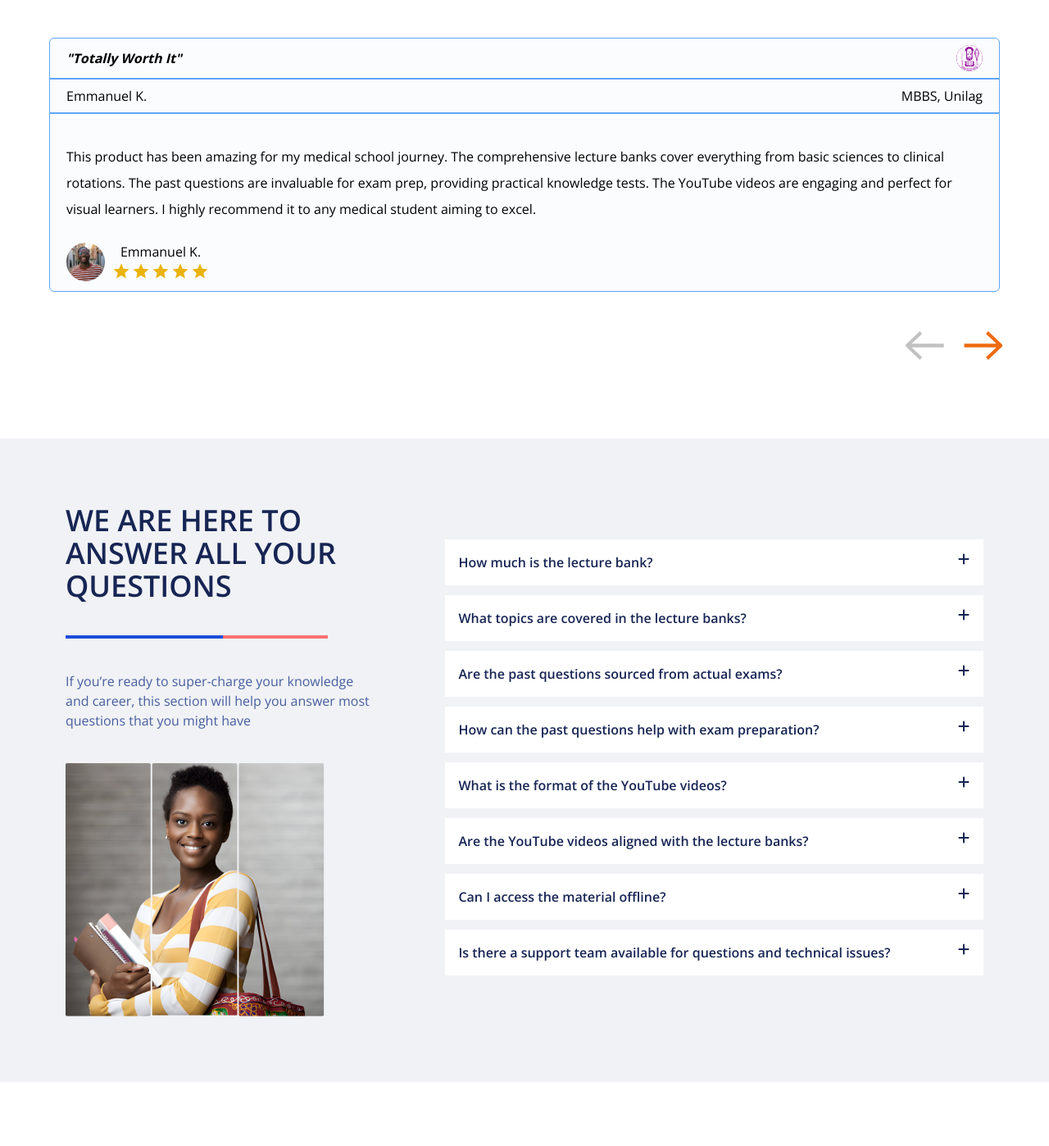
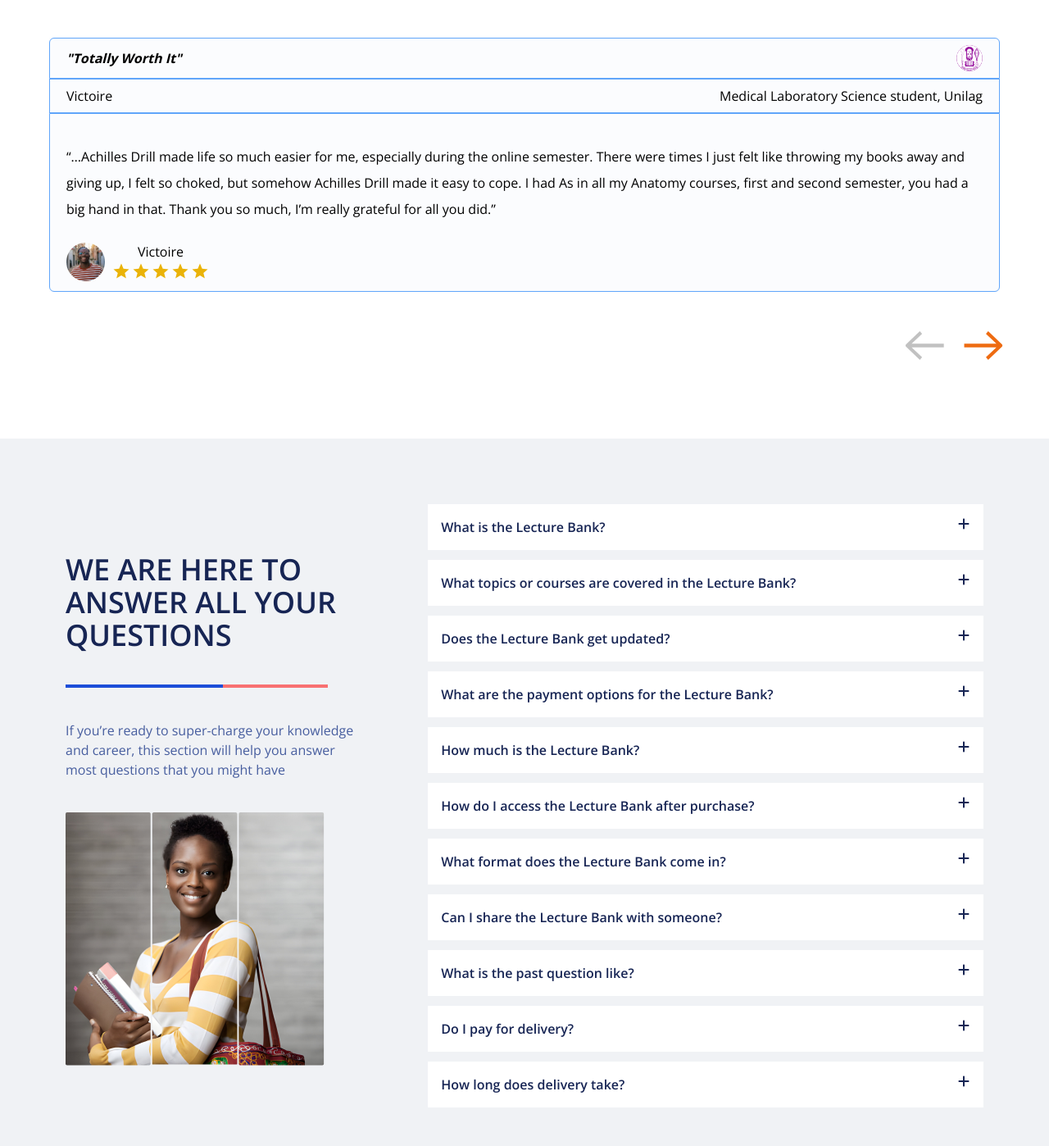
Before and after one commit to Victorgreene123/Achilles-frontend-copy, a React (Create React App) app: page / in a window 1280 px wide. Shown: the part 3315-4713 px from the top of the page at 82% size. Built offline with nearby package versions, Linux system fonts and the light colour scheme.

Commit message:
Technical write up

```diff
--- a/src/components/Accordion.js
+++ b/src/components/Accordion.js
@@ -14,51 +14,67 @@
   const accordion = [
     {
       id: 1,
-      text: "How much is the lecture bank?",
+      text: "What is the Lecture Bank?",
       content:
-        "Lorem ipsum dolor sit amet consectetur adipisicing elit. Adipisci obcaecati repellendus dolore consequatur neque molestias voluptatum nemo cupiditate voluptas, sed possimus quis explicabo alias, tempore sapiente, voluptatibus saepe laboriosam facilis",
+        "The Lecture Bank is a compilation of tutorial videos and other resources that cover your syllabus in your different courses of Anatomy, Physiology and Biochemistry. The resources in it are simplified and designed to help you study any topic of your choice anywhere and anytime.",
     },
     {
       id: 2,
-      text: "What topics are covered in the lecture banks?",
+      text: "What topics or courses are covered in the Lecture Bank? ",
       content:
-        "Lorem ipsum dolor sit amet consectetur adipisicing elit. Adipisci obcaecati repellendus dolore consequatur neque molestias voluptatum nemo cupiditate voluptas, sed possimus quis explicabo alias, tempore sapiente, voluptatibus saepe laboriosam facilis",
+        "The Lecture Bank covers topics in your Anatomy, Physiology and Biochemistry curricula.",
     },
     {
       id: 3,
-      text: "Are the past questions sourced from actual exams?",
+      text: "Does the Lecture Bank get updated?",
       content:
-        "Lorem ipsum dolor sit amet consectetur adipisicing elit. Adipisci obcaecati repellendus dolore consequatur neque molestias voluptatum nemo cupiditate voluptas, sed possimus quis explicabo alias, tempore sapiente, voluptatibus saepe laboriosam facilis",
+        "Yes. The Lecture Bank is updated regularly to provide you with the most relevant and current information.",
     },
     {
       id: 4,
-      text: "How can the past questions help with exam preparation?",
+      text: "What are the payment options for the Lecture Bank?",
       content:
-        "Lorem ipsum dolor sit amet consectetur adipisicing elit. Adipisci obcaecati repellendus dolore consequatur neque molestias voluptatum nemo cupiditate voluptas, sed possimus quis explicabo alias, tempore sapiente, voluptatibus saepe laboriosam facilis",
+        "You get access to the Lecture Bank in one single purchase. Payment does not need to be renewed. ",
     },
     {
       id: 5,
-      text: "What is the format of the YouTube videos?",
+      text: "How much is the Lecture Bank?",
       content:
-        "Lorem ipsum dolor sit amet consectetur adipisicing elit. Adipisci obcaecati repellendus dolore consequatur neque molestias voluptatum nemo cupiditate voluptas, sed possimus quis explicabo alias, tempore sapiente, voluptatibus saepe laboriosam facilis",
+        "The price depends on how many of the Lecture Banks you're buying. You can visit our store to see our resources with their prices. There are discounts for buying more than one material too.",
     },
     {
       id: 6,
-      text: "Are the YouTube videos aligned with the lecture banks?",
+      text: "How do I access the Lecture Bank after purchase?",
       content:
-        "Lorem ipsum dolor sit amet consectetur adipisicing elit. Adipisci obcaecati repellendus dolore consequatur neque molestias voluptatum nemo cupiditate voluptas, sed possimus quis explicabo alias, tempore sapiente, voluptatibus saepe laboriosam facilis",
+        "The Lecture Banks are hosted on private Telegram channels. They have been sequentially arranged and properly bookmarked for easy access.",
     },
     {
       id: 7,
-      text: "Can I access the material offline?",
+      text: "What format does the Lecture Bank come in?",
       content:
-        "Lorem ipsum dolor sit amet consectetur adipisicing elit. Adipisci obcaecati repellendus dolore consequatur neque molestias voluptatum nemo cupiditate voluptas, sed possimus quis explicabo alias, tempore sapiente, voluptatibus saepe laboriosam facilis",
+        "The Lecture Bank comes in form of videos. It is a compilation of over 700 recorded tutorial videos created by our instructors. It also contains review questions and answers, and other bonus materials.",
     },
     {
       id: 8,
-      text: "Is there a support team available for questions and technical issues?",
+      text: "Can I share the Lecture Bank with someone?",
       content:
-        "Lorem ipsum dolor sit amet consectetur adipisicing elit. Adipisci obcaecati repellendus dolore consequatur neque molestias voluptatum nemo cupiditate voluptas, sed possimus quis explicabo alias, tempore sapiente, voluptatibus saepe laboriosam facilis",
+        "The Lecture Bank is strictly personalized and cannot be shared. The security in place does not allow sharing.",
+    },
+    {
+      id: 9,
+      text: "What is the past question like? ",
+      content:
+        "The past question is a hard copy material that contains real past in-course and exam questions with detailed solutions and explanations.",
+    },
+    {
+      id: 10,
+      text: "Do I pay for delivery?",
+      content: "Yes. Delivery fee varies based on your location.",
+    },
+    {
+      id: 11,
+      text: "How long does delivery take?",
+      content: "Delivery typically takes 3-4 working days.",
     },
   ];
 
@@ -118,9 +134,9 @@
             </div>
           </div>
           <div className='flex gap-px'>
-            <img className='object-contain w-1/3' src={image6} alt=''  />
-            <img className='object-contain w-1/3' src={image4} alt=''  />
-            <img className='object-contain w-1/3' src={image5} alt=''  />
+            <img className='object-contain w-1/3' src={image6} alt='' />
+            <img className='object-contain w-1/3' src={image4} alt='' />
+            <img className='object-contain w-1/3' src={image5} alt='' />
           </div>
         </div>
       </div>
--- a/src/components/Resources.js
+++ b/src/components/Resources.js
@@ -8,31 +8,19 @@
     <div className='bg-[#E9EDF9] p-10 lg:p-28'>
       <div className='container mx-auto space-y-10 lg:space-y-0 lg:flex lg:items-center lg:space-x-10'>
         <div className='flex w-full gap-1 lg:w-1/2'>
-          <img
-            className='w-1/2 lg:w-auto lg:h-[338px]'
-            src={image5}
-            alt='Resource 1'
-
-          />
-          <img
-            className='w-1/2 lg:w-auto lg:h-[338px]'
-            src={image6}
-            alt='Resource 2'
-
-          />
+          <img className='w-1/2 lg:w-auto lg:h-[338px]' src={image5} alt='Resource 1' />
+          <img className='w-1/2 lg:w-auto lg:h-[338px]' src={image6} alt='Resource 2' />
         </div>
         <div className='text-center lg:text-left space-y-7 lg:w-1/2'>
           <h1 className='font-semibold text-blue-950 text-3xl lg:text-5xl'>
             We got <span className='text-[#f18337]'>everything</span> you need
           </h1>
           <p className='text-blue-900 leading-8 lg:w-full text-sm'>
-            Your one-stop place for go-to destination for exam prep resources tailored for Nigerian
-            medical students. Your one-stop place for go-to destination for exam prep resources
-            tailored for Nigerian medical students.
+            High quality resources you can access anytime, anywhere.
           </p>
           <Link to='/productsPage'>
             <button className='bg-blue-900 mt-6 text-white text-sm px-6 py-3 rounded-full transition duration-300 hover:bg-blue-800'>
-              Check out Resources
+              Check out our products
             </button>
           </Link>
         </div>
--- a/src/components/Testimonials.js
+++ b/src/components/Testimonials.js
@@ -16,40 +16,40 @@
       id: 1,
       head: "Totally Worth It",
       logo: image1,
-      names: "Emmanuel K.",
-      school: "MBBS, Unilag",
+      names: "Victoire",
+      school: "Medical Laboratory Science student, Unilag",
       message:
-        "This product has been amazing for my medical school journey. The comprehensive lecture banks cover everything from basic sciences to clinical rotations. The past questions are invaluable for exam prep, providing practical knowledge tests. The YouTube videos are engaging and perfect for visual learners. I highly recommend it to any medical student aiming to excel.",
+        "“…Achilles Drill made life so much easier for me, especially during the online semester. There were times I just felt like throwing my books away and giving up, I felt so choked, but somehow Achilles Drill made it easy to cope. I had As in all my Anatomy courses, first and second semester, you had a big hand in that. Thank you so much, I’m really grateful for all you did.”",
       image: eclipse1,
     },
     {
       id: 2,
       head: "Totally Worth It",
       logo: image1,
-      names: "Emmanuel K.",
-      school: "MBBS, Unilag",
+      names: "Olabimpe",
+      school: "Pharmacy student, UI",
       message:
-        "This product has been amazing for my medical school journey. The comprehensive lecture banks cover everything from basic sciences to clinical rotations. The past questions are invaluable for exam prep, providing practical knowledge tests. The YouTube videos are engaging and perfect for visual learners. I highly recommend it to any medical student aiming to excel.",
+        "“…I really want to give a shout out to the ACHILLES TEAM, the tutorial really helped. I can remember pouring what I learnt in blood physiology for them like that. I had an 83% in Physiology and 82% in Anatomy. I wish the tutorial could continue, thank you Achilles, keep building lives…”",
       image: eclipse2,
     },
     {
       id: 3,
       head: "Totally Worth It",
       logo: image1,
-      names: "Emmanuel K.",
-      school: "MBBS, Unilag",
+      names: "Bukola",
+      school: "Pharmacology student, Unilag",
       message:
-        "This product has been amazing for my medical school journey. The comprehensive lecture banks cover everything from basic sciences to clinical rotations. The past questions are invaluable for exam prep, providing practical knowledge tests. The YouTube videos are engaging and perfect for visual learners. I highly recommend it to any medical student aiming to excel.",
+        "“…for real your first clip on Anatomical terms motivated me. The first time I read a slide on anatomy, it was on femoral artery during the holidays, it felt like I was reading Chinese because I couldn’t understand anything. I’m so glad I checked out the Telegram GC for your lectures…”",
       image: eclipse3,
     },
     {
       id: 4,
       head: "Totally Worth It",
       logo: image1,
-      names: "Emmanuel K.",
-      school: "MBBS, Unilag",
+      names: "Ruyina Eteng",
+      school: "MBBS, AE-FUNAI",
       message:
-        "This product has been amazing for my medical school journey. The comprehensive lecture banks cover everything from basic sciences to clinical rotations. The past questions are invaluable for exam prep, providing practical knowledge tests. The YouTube videos are engaging and perfect for visual learners. I highly recommend it to any medical student aiming to excel.",
+        "“…please don’t stop what you are doing, your videos helped me jump from having 40-50% into having 70-75% in steeplechase anatomy exam…I have dragged many of my coursemates and YouTube fam to see the gold you’ve uploaded on your channel…”",
       image: eclipse2,
     },
     {
```
Also changed, not shown: src/components/Testimonial.js (+12 -15 lines).
